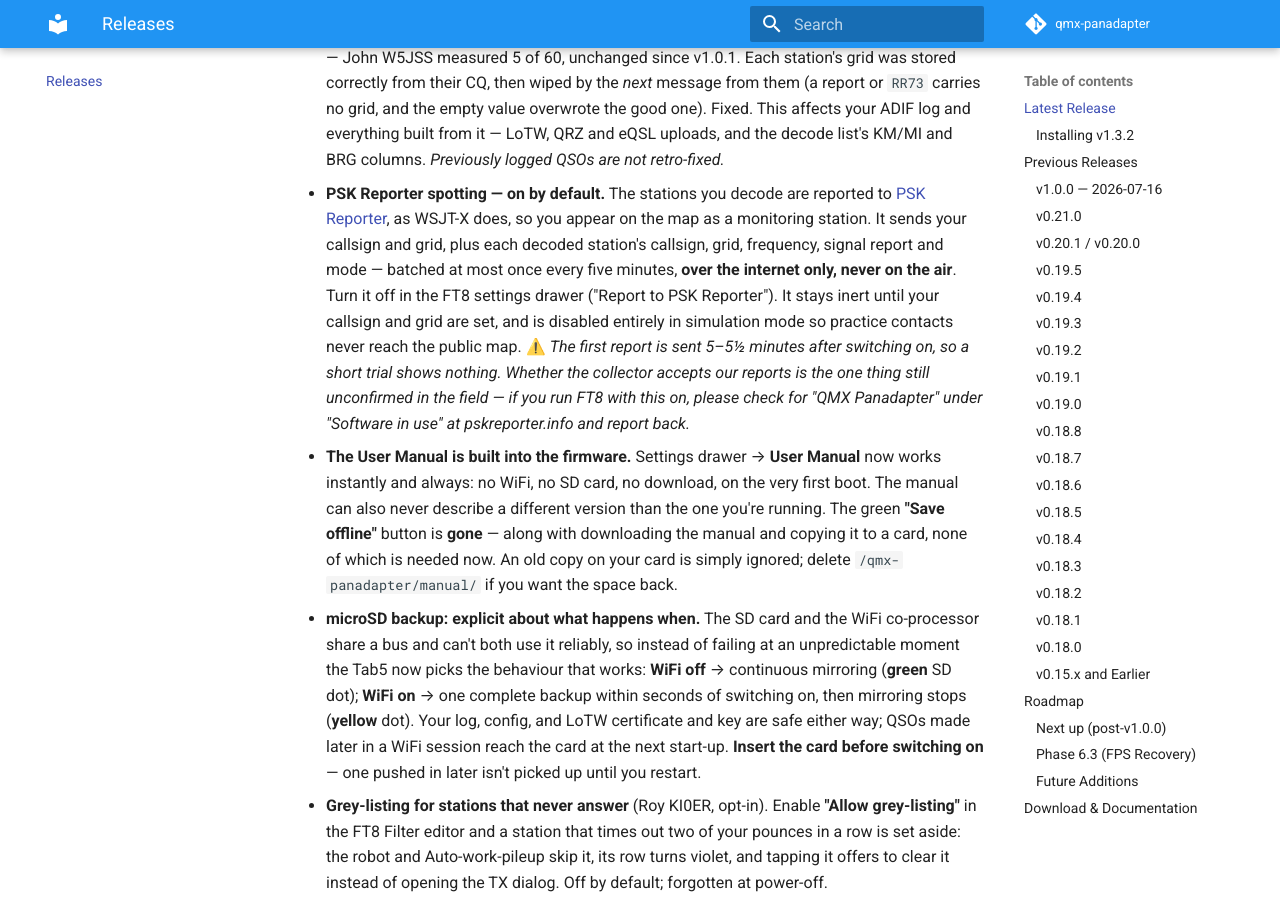
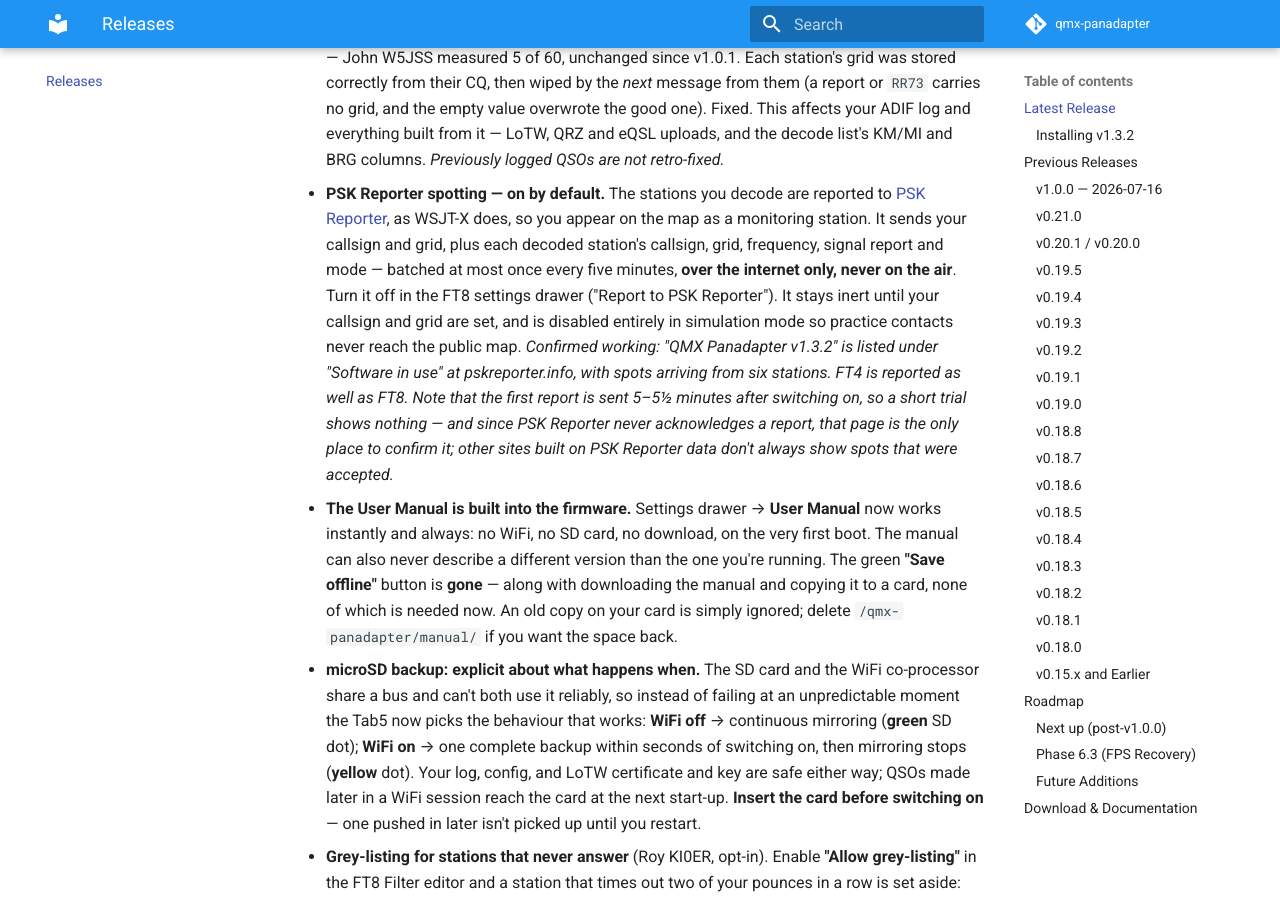
Before and after one commit to SteffenLav/qmx-panadapter, an MkDocs documentation site: the page built from docs/mkdocs/releases.md, in a window 1280 px wide and 900 px high, scrolled down 434 px. Built offline with MkDocs 1.6.1 and Material for MkDocs 9.7.7, drawn with Linux system fonts in a browser that asks for light colours; comment, search, counter and statistics services are not loaded.

Commit message:
docs: PSK Reporter is field-verified; drop the "unconfirmed" caveat
pskreporter.info's "Software in use" table lists QMX Panadapter v1.3.2
with 6 reporters (BD4AHS, KI0ER, VE3OFA, W5JSS, W5NR, W7STF), so the
collector accepts our field combination, template and the RFC 7011
padding fix (#62) end-to-end - not just our own independent parser.
FT4 spots are reported as well as FT8.

Updated all four places carrying the stale caveat, not just the two
asked for: CLAUDE.md's v1.3.2 branch-state entry, docs/version-history.md,
docs/mkdocs/releases.md (user-facing site) and TODO.md's watch row.

Two debugging notes deliberately kept everywhere, because both cost real
time this week: the first datagram goes out 5-5.5 min after boot so a
short trial looks like a failure, and PSK never ACKs, so that page is the
only signal there is - W7STF reported reporting broken because wspr.rocks
showed nothing while he was in fact in the reporter list.

releases.md lives under mkdocs.yml's docs_dir, so per the release-ordering
trap main/manual.bin is repacked via the authoritative mkdocs_reader_export
hook (mkdocs build): 149035 -> 149170 bytes, 18 entries (17 pages + toc).
Firmware rebuilt clean with the new blob embedded.

Co-Authored-By: Claude Opus 5 <noreply@anthropic.com>

```diff
--- a/docs/mkdocs/releases.md
+++ b/docs/mkdocs/releases.md
@@ -9,7 +9,7 @@ All releases are available on [GitHub Releases](https://github.com/SteffenLav/qm
 Your QSOs get their grid squares back, the Tab5 now contributes to PSK Reporter, and the user manual is built into the firmware.
 
 - **Grid squares are logged again.** Almost every logged QSO was missing its `GRIDSQUARE` field — John W5JSS measured 5 of 60, unchanged since v1.0.1. Each station's grid was stored correctly from their CQ, then wiped by the *next* message from them (a report or `RR73` carries no grid, and the empty value overwrote the good one). Fixed. This affects your ADIF log and everything built from it — LoTW, QRZ and eQSL uploads, and the decode list's KM/MI and BRG columns. *Previously logged QSOs are not retro-fixed.*
-- **PSK Reporter spotting — on by default.** The stations you decode are reported to [PSK Reporter](https://pskreporter.info), as WSJT-X does, so you appear on the map as a monitoring station. It sends your callsign and grid, plus each decoded station's callsign, grid, frequency, signal report and mode — batched at most once every five minutes, **over the internet only, never on the air**. Turn it off in the FT8 settings drawer ("Report to PSK Reporter"). It stays inert until your callsign and grid are set, and is disabled entirely in simulation mode so practice contacts never reach the public map. ⚠️ *The first report is sent 5–5½ minutes after switching on, so a short trial shows nothing. Whether the collector accepts our reports is the one thing still unconfirmed in the field — if you run FT8 with this on, please check for "QMX Panadapter" under "Software in use" at pskreporter.info and report back.*
+- **PSK Reporter spotting — on by default.** The stations you decode are reported to [PSK Reporter](https://pskreporter.info), as WSJT-X does, so you appear on the map as a monitoring station. It sends your callsign and grid, plus each decoded station's callsign, grid, frequency, signal report and mode — batched at most once every five minutes, **over the internet only, never on the air**. Turn it off in the FT8 settings drawer ("Report to PSK Reporter"). It stays inert until your callsign and grid are set, and is disabled entirely in simulation mode so practice contacts never reach the public map. *Confirmed working: "QMX Panadapter v1.3.2" is listed under "Software in use" at pskreporter.info, with spots arriving from six stations. FT4 is reported as well as FT8. Note that the first report is sent 5–5½ minutes after switching on, so a short trial shows nothing — and since PSK Reporter never acknowledges a report, that page is the only place to confirm it; other sites built on PSK Reporter data don't always show spots that were accepted.*
 - **The User Manual is built into the firmware.** Settings drawer → **User Manual** now works instantly and always: no WiFi, no SD card, no download, on the very first boot. The manual can also never describe a different version than the one you're running. The green **"Save offline"** button is **gone** — along with downloading the manual and copying it to a card, none of which is needed now. An old copy on your card is simply ignored; delete `/qmx-panadapter/manual/` if you want the space back.
 - **microSD backup: explicit about what happens when.** The SD card and the WiFi co-processor share a bus and can't both use it reliably, so instead of failing at an unpredictable moment the Tab5 now picks the behaviour that works: **WiFi off** → continuous mirroring (**green** SD dot); **WiFi on** → one complete backup within seconds of switching on, then mirroring stops (**yellow** dot). Your log, config, and LoTW certificate and key are safe either way; QSOs made later in a WiFi session reach the card at the next start-up. **Insert the card before switching on** — one pushed in later isn't picked up until you restart.
 - **Grey-listing for stations that never answer** (Roy KI0ER, opt-in). Enable **"Allow grey-listing"** in the FT8 Filter editor and a station that times out two of your pounces in a row is set aside: the robot and Auto-work-pileup skip it, its row turns violet, and tapping it offers to clear it instead of opening the TX dialog. Off by default; forgotten at power-off.
```
Also changed, not shown: CLAUDE.md (+1 -1 lines), TODO.md (+1 -1 lines), docs/version-history.md (+3 -1 lines), 1 other file.
